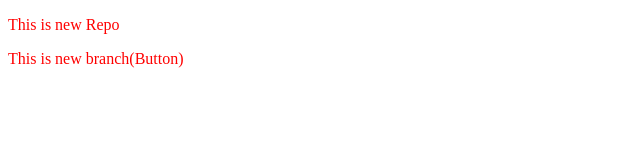
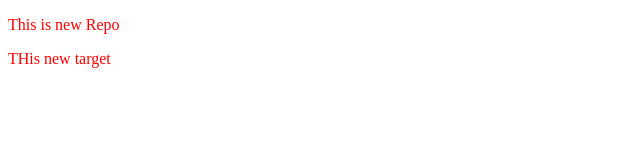
Before and after one commit to kalyan1235/localrepo, a plain HTML site: page index.html in a window 1280 px wide. Shown: the full height of the page, 0-640 px from the left. Drawn offline with Linux system fonts and the light colour scheme.

Commit message:
last change

```diff
--- a/index.html
+++ b/index.html
@@ -8,6 +8,6 @@
 </head>
 <body>
     <p>This is new Repo</p>
-    <p>This is new branch(Button)</p>
+    <p>THis new target</p>
 </body>
 </html>
```
